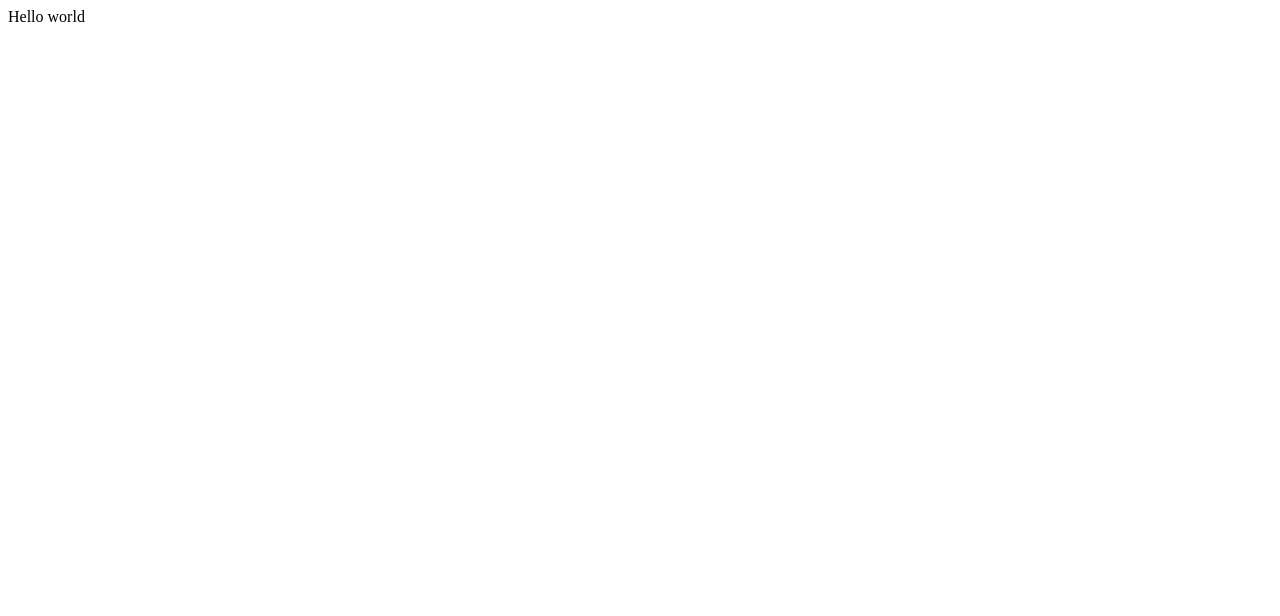
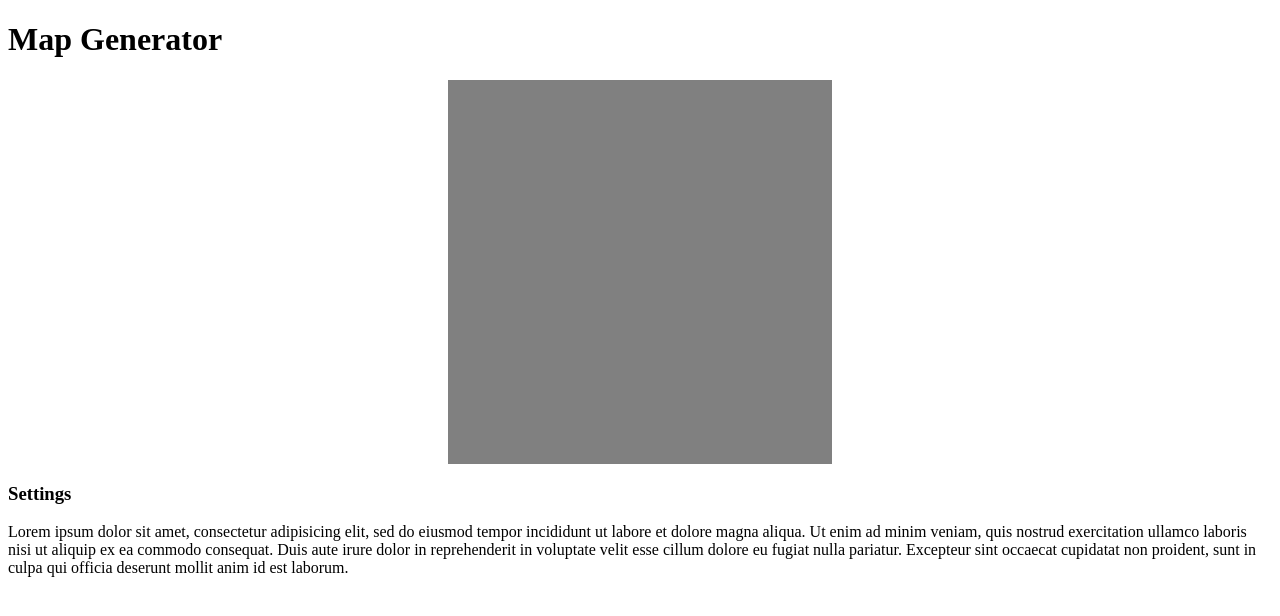
Before and after one commit to tomdrever/mapgenerator, a plain HTML site: page index.html in a window 1280 px wide. Drawn offline with Linux system fonts and the light colour scheme.

Commit message:
Add canvas and basic html/css.

```diff
--- a/index.html
+++ b/index.html
@@ -1 +1,24 @@
-Hello world
+<!DOCTYPE html>
+<html>
+  <head>
+    <meta charset="UTF-8">
+    <title>Map Generator</title>
+    <link href="../styles.css" rel="stylesheet" type="text/css"/>
+    <link href="mapgenstyles.css" rel="stylesheet" type="text/css"/>
+    <link href="https://fonts.googleapis.com/css?family=Lora" rel="stylesheet">
+  </head>
+
+  <body>
+    <h1> Map Generator </h1>
+
+    <div id="canvascontainer">
+      <canvas id="canvas"/>
+    </div>
+
+    <div>
+      <h3> Settings </h3>
+
+      <p> Lorem ipsum dolor sit amet, consectetur adipisicing elit, sed do eiusmod tempor incididunt ut labore et dolore magna aliqua. Ut enim ad minim veniam, quis nostrud exercitation ullamco laboris nisi ut aliquip ex ea commodo consequat. Duis aute irure dolor in reprehenderit in voluptate velit esse cillum dolore eu fugiat nulla pariatur. Excepteur sint occaecat cupidatat non proident, sunt in culpa qui officia deserunt mollit anim id est laborum. </p>
+    </div>
+  </body>
+</html>
--- /dev/null
+++ b/mapgenstyles.css
@@ -0,0 +1,11 @@
+#canvascontainer {
+  display: flex;
+  justify-content:center;
+  align-items:center;
+}
+
+#canvas {
+  width: 24em;
+  height: 24em;
+  background-color: gray;
+}
```
